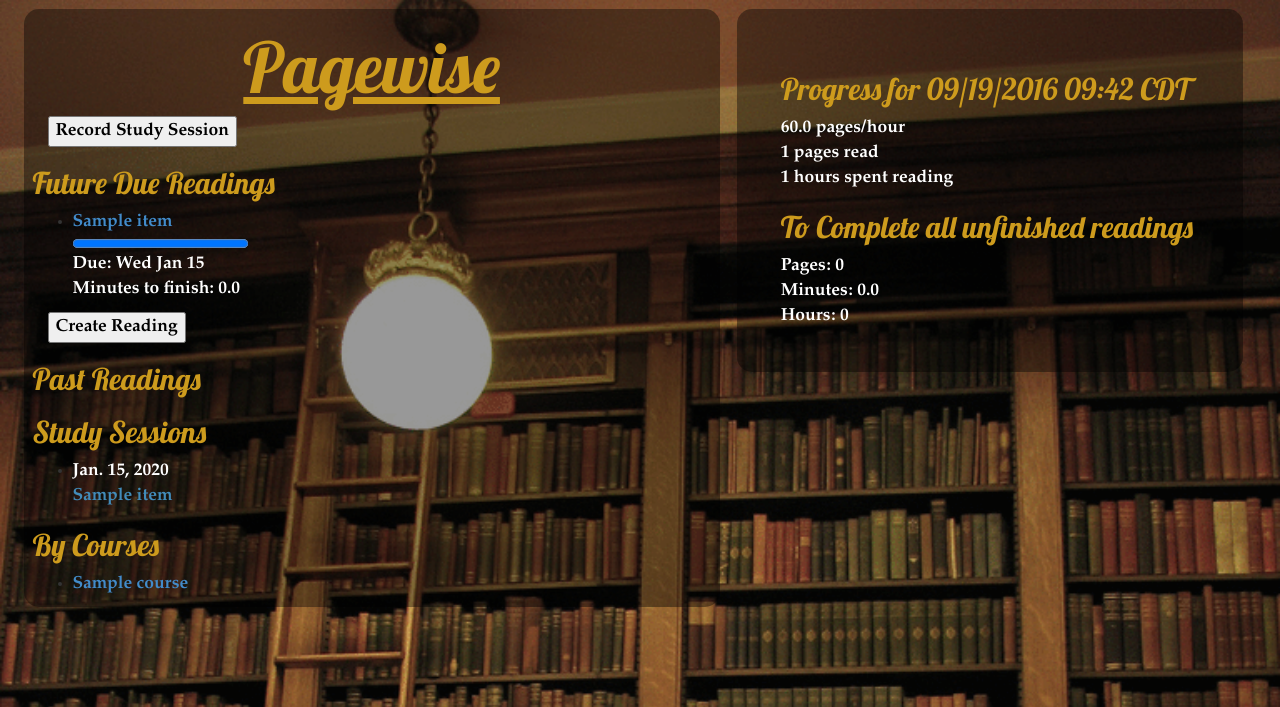
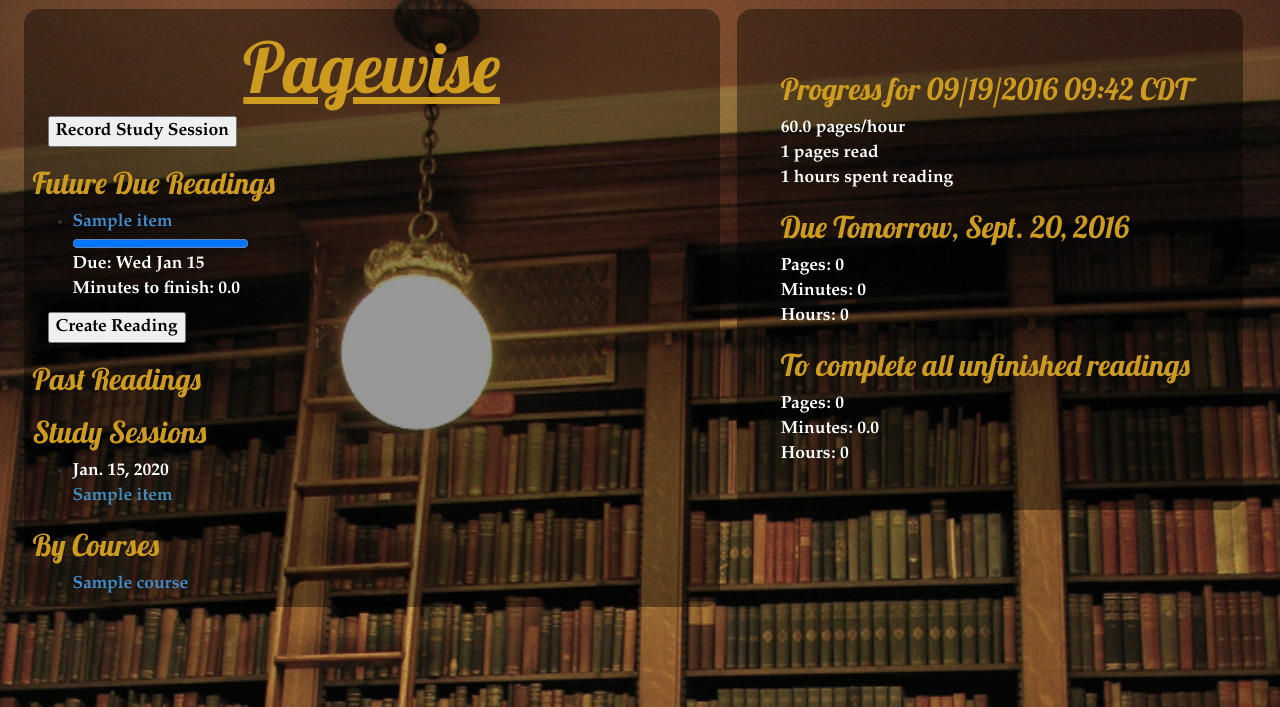
Before and after one commit to carolinehardin/pagewise, a Django app: page / in a window 1280 px wide. Shown: the top 707 px of the page. Run offline with Django 3.2, Linux system fonts and the light colour scheme; tables that the repository leaves empty hold one stand-in row (values such as "Sample post"); some libraries are stand-ins or nearby versions.

Commit message:
correctly calculated due tomorrow statistics!

```diff
--- a/firstdjango/firstdjango/templates/inventory/index.html
+++ b/firstdjango/firstdjango/templates/inventory/index.html
@@ -93,7 +93,12 @@
 			<span class="speed">{{ totalPgRead }} pages read</span>
 			<span class="speed">{{ readingSpeed|mul:totalPgRead|div:60|floatformat}} hours spent reading</span>
 
-		<h2> To Complete all unfinished readings</h2>
+		<h2>Due Tomorrow, {{ tomorrow }}</h2>
+			<span class="speed">Pages: {{ tomorrowPgRemaining}}</span>
+			<span class="speed">Minutes: {{ tomorrowTimeRemaining }}</span>
+			<span class="speed">Hours: {{ tomorrowTimeRemaining|div:60|floatformat}}</span>
+
+		<h2> To complete all unfinished readings</h2>
 			<span class="speed">Pages: {{ totalPgRemaining}}</span>
 			<span class="speed">Minutes: {{ totalTimeRemaining }}</span>
 			<span class="speed">Hours: {{ totalTimeRemaining|div:60|floatformat}}</span>
--- a/firstdjango/inventory/views.py
+++ b/firstdjango/inventory/views.py
@@ -22,10 +22,19 @@ def index(request):
 	futureDue = [] #this will save every reading due soon
 	pastDue = [] #stuff due today or earlier
 
+	dueTomorrow = [] # stuff due tomorrow, used for calculating how many hours remaining work you have today
+	tomorrowPgRemaining = 0
+	tomorrowTimeRemaining = 0
+
 	now = datetime.now().date()
 
+	#we will consider tomorrow the next calendar day, not the next 24 hours.
+	#For example, if it's 3pm on Dec 1st, tomorrow is Dec 2nd, not 3pm Dec 2nd to 2:59 Dec 3rd. So strip out hours.
+	tomorrow = now + timedelta(days=1)
+
 	for oneSession in studySessions:
-		totalPgRead = totalPgRead + oneSession.endPage-oneSession.startPage + 1  #add one since if you read pages 1 & 2 it's 2 pages but 2-1 = 1
+		#add one since if you read pages 1 & 2 it's 2 pages but 2-1 = 1
+		totalPgRead = totalPgRead + oneSession.endPage-oneSession.startPage + 1
 		totalMinSpent = totalMinSpent + oneSession.timeSpent
 
 	#avoid divide by zero errors
@@ -36,11 +45,6 @@ def index(request):
 
 	for oneReading in items:
 
-		#if it's due in the future
-		if oneReading.dueDate > now:
-			futureDue.append(oneReading)
-		else:
-			pastDue.append(oneReading)
 
 		#calculate percent read
 		percentRead = 0
@@ -76,6 +80,17 @@ def index(request):
 		#keep track of what this reading adds to total time remainig
 		totalTimeRemaining = totalTimeRemaining + oneReading.timeRemaining
 
+		#if it's due in the future
+		if oneReading.dueDate > now:
+			futureDue.append(oneReading)
+			# We'd like to know tomorrow due in particular
+			if (oneReading.dueDate == tomorrow ):
+				dueTomorrow.append(oneReading)
+				tomorrowPgRemaining = tomorrowPgRemaining + pagesAssigned - pagesRead
+				tomorrowTimeRemaining = tomorrowTimeRemaining + oneReading.timeRemaining
+		else: #else, it's due in the past
+			pastDue.append(oneReading)
+
 
 	return render(request, 'inventory/index.html', {
 		'items': items,
@@ -88,6 +103,9 @@ def index(request):
 		'totalPgRead': totalPgRead,
 		'futureDue': futureDue,
 		'pastDue' : pastDue,
+		'tomorrow' : tomorrow,
+		'tomorrowPgRemaining' : tomorrowPgRemaining,
+		'tomorrowTimeRemaining' : tomorrowTimeRemaining,
 
 	})
 
```
